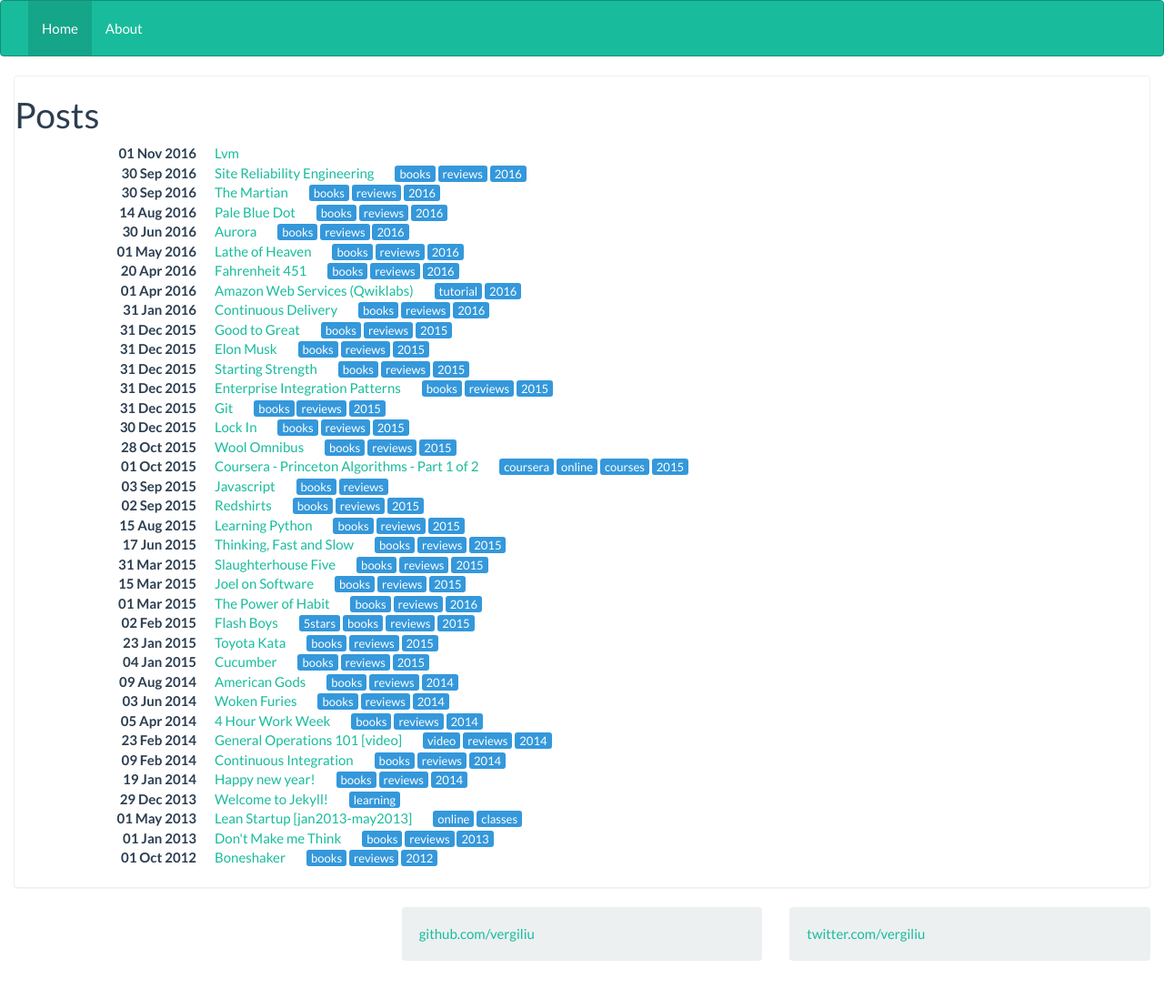
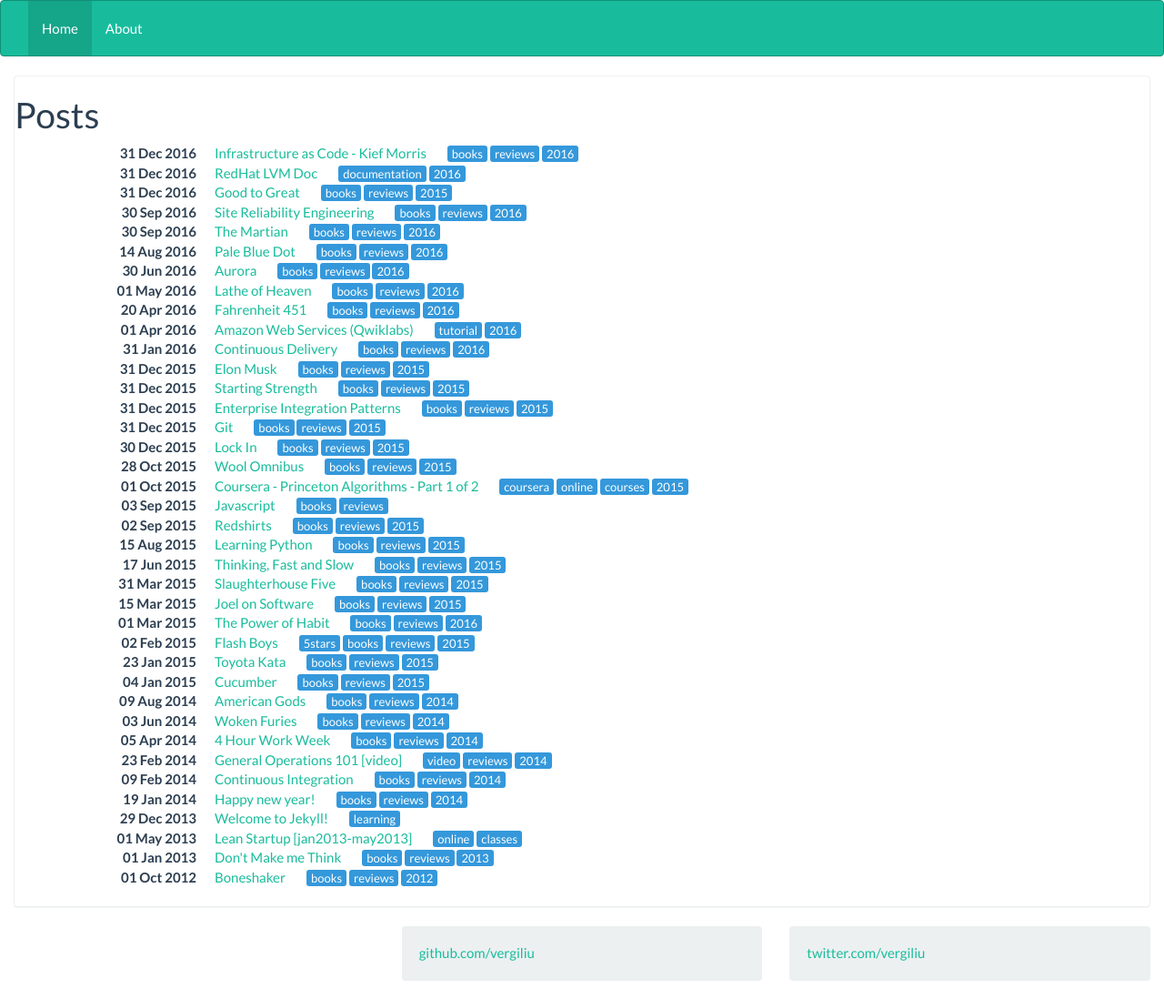
Before and after one commit to vergiliu/vergiliu.github.io, a Jekyll site: the page built from index.html, in a window 1280 px wide. Shown: the whole page at 91% size. Built offline with Jekyll 4.4.1, drawn with Linux system fonts in a browser that asks for light colours; before the commit the page ends 1076 px from its top, so only the background shows below that.

Commit message:
added Infra as Code, updated LVM, added Good to great

```diff
--- a/_config.yml
+++ b/_config.yml
@@ -1,7 +1,7 @@
 title: rants and reviews
 description: rants and reviews
 rouge: true
-
+theme: the-plain
 author:
     name: vergiliu
 
--- a/_posts/2016-10-10-good.md
+++ b/_posts/2016-10-10-good.md
@@ -1,7 +1,7 @@
 ---
 layout: post
 title: "Good to Great"
-date: 2015-12-31 23:45:00
+date: 2016-12-31 23:45:00
 categories: [books, reviews]
 tags: [books, reviews, 2015]
 rating: TBD
--- a/_posts/2016-11-01-lvm.md
+++ b/_posts/2016-11-01-lvm.md
@@ -1,3 +1,12 @@
+---
+layout: post
+title: "RedHat LVM Doc"
+date: 2016-12-31 23:45:00
+categories: [documentation]
+tags: [documentation, 2016]
+rating: n.a.
+---
+
 Logical Volume Manager
 - disks or partitions are managed as Physical Volumes (PV)
     - `pvcreate /dev/xda1`
--- /dev/null
+++ b/_posts/2016-12-31-iac.md
@@ -0,0 +1,14 @@
+---
+layout: post
+title: "Infrastructure as Code - Kief Morris"
+date: 2016-12-31 23:45:00
+categories: [books, reviews]
+tags: [books, reviews, 2016]
+rating: n.a.
+---
+
+Part 1 / Chapter 1
+
+- Challenges encountered
+
+Chapter 2
```
